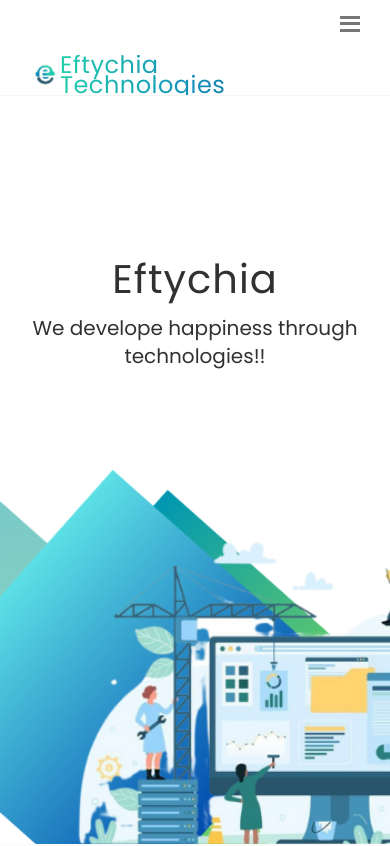
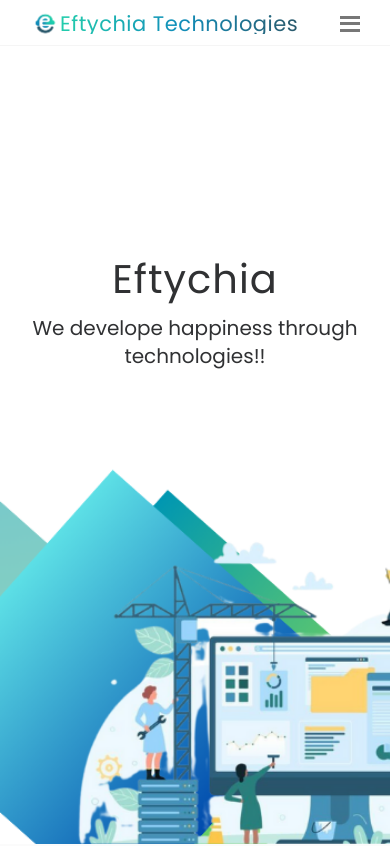
Before and after one commit to cashyourphone/eftychia-web, a plain HTML site: page index.html in a window 390 px wide. Shown: the top 846 px of the page. Drawn offline with nearby package versions, Linux system fonts and the light colour scheme.

Commit message:
Update primary-nav.css

```diff
--- a/css/primary-nav.css
+++ b/css/primary-nav.css
@@ -241,7 +241,7 @@
 .menuzord-menu ul.dropdown li:hover>a{color:#eee;}
 .menuzord-menu ul.dropdown li a{color:#777;}
 .menuzord-responsive.menuzord{padding:0}
-.menuzord-responsive .logo-brand{padding-top:10px;padding-right:30px}
+.menuzord-responsive .logo-brand{padding-top:10px;padding-right:30px;float: none;font-size: 1.5rem;}
 .tt-nav.sticky .logo-brand{margin:8px 0 0;}
 .tt-nav .logo-brand img{height:30px;}
 .menuzord-responsive .showhide{margin:0}
```
